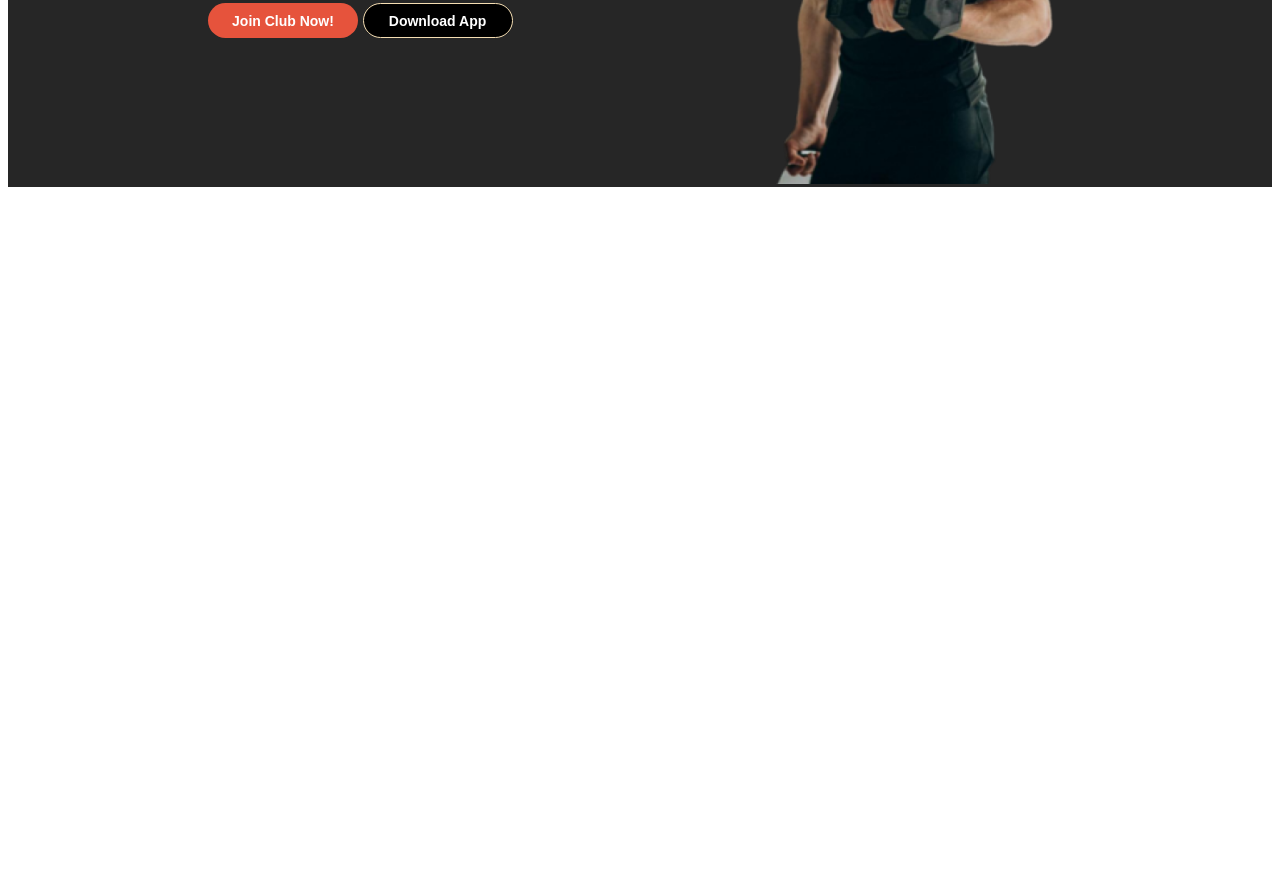
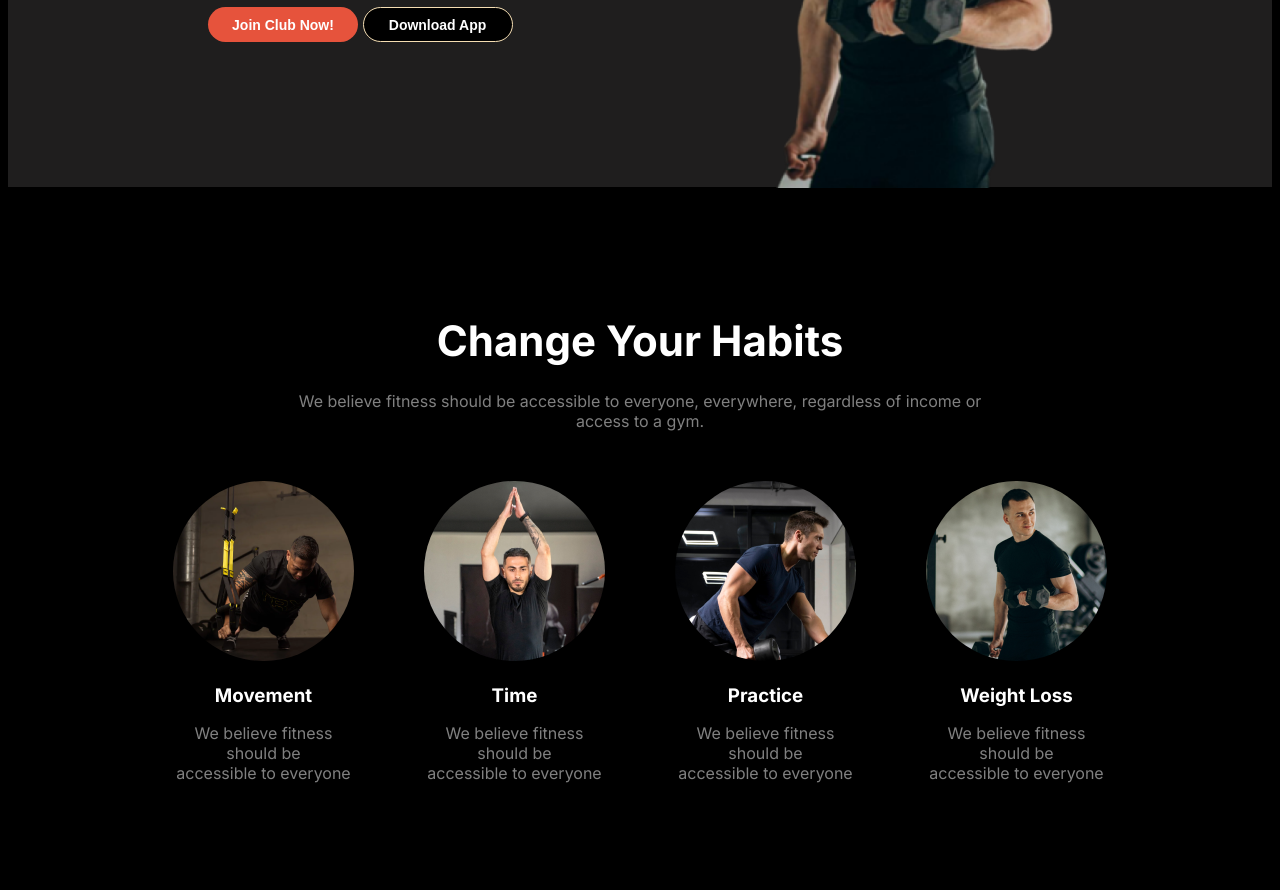
Before and after one commit to helal3419/Assignment-2, a plain HTML site: page index.html in a window 1280 px wide. Shown: the part 478-1368 px from the top of the page. Before the commit the page ends 800 px from the top, so only its background shows below. Drawn offline with Linux system fonts and the light colour scheme.

Commit message:
complete habits items  project html and css

```diff
--- a/index.html
+++ b/index.html
@@ -43,6 +43,38 @@
 
     </header>
     <main>
+        <div class="change-habit-item">
+
+            <h1>Change Your Habits</h1>
+            <p>We believe fitness should be accessible to everyone, everywhere, regardless of income or <br> access to a gym.</p>
+
+
+            <div class="habit-items">
+                <div>
+                    <img src="./images/image 3.png" alt="">
+                    <h3>Movement</h3>
+                    <p>We believe fitness should be <br> accessible to everyone</p>
+                </div>
+                <div>
+                    <img src="images/image 2.png" alt="">
+                    <h3>Time</h3>
+                    <p>We believe fitness should be <br> accessible to everyone</p>
+                </div>
+                <div>
+                    <img src="images/image 4.png" alt="">
+                    <h3>Practice</h3>
+                    <p>We believe fitness should be <br> accessible to everyone</p>
+                </div>
+                <div>
+                    <img src="images/image 5.png" alt="">
+                    <h3>Weight Loss</h3>
+                    <p>We believe fitness should be <br> accessible to everyone</p>
+                </div>
+
+            </div>
+
+
+        </div>
 
     </main>
     <footer>
--- a/styles/style.css
+++ b/styles/style.css
@@ -5,7 +5,7 @@
     font-optical-sizing: auto;
     font-weight: 400;
     font-style: normal;
-
+    background-color: black;
 
   }
 
@@ -16,7 +16,8 @@
   .full-header-section{
     height: 645px;
     width: 100%;
-    background-color:rgb(38, 38, 38);
+    background-color: rgb(31, 30, 30);
+
 
 
   }
@@ -70,7 +71,7 @@
     .text-picture-item{
         display: flex;
         justify-content: space-between;
-        margin: 30px 200px;
+        margin: 34px 200px;
     }
 
     .head-text-content h1{
@@ -109,7 +110,39 @@
     }
 
 /*head section er text and image  end*/
+/*change-habit-item full content start*/
+.change-habit-item{
+    height: 600px;
+    width: 100%;
+    background-color: black;
+    text-align: center;
+    color: white;
+    padding-top: 100px;
+}
+.change-habit-item h1{
+    font-size: 42px;
+    font-weight: 700;
 
+}
+.change-habit-item p{
+    color: rgba(255, 255, 255, 0.5);
+    font-size: 16px;
+    margin-top: -3px;
+
+}
+/*four habit items start*/
+.habit-items{
+    display: flex;
+    flex-direction: row;
+    gap: 70px;
+    margin: 50px 250px;
+    align-items: center;
+    justify-content: center;
+}
+.habit-items img{
+    border-radius: calc(90px);
+}
+/*change-habit-item full content end*/
 
 
 
```
